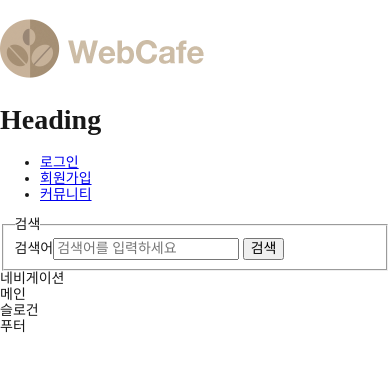
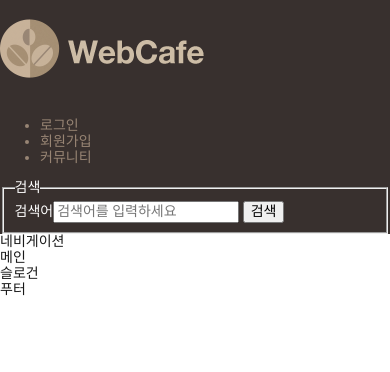
Before and after one commit to bockdori/MasterCamp, a plain HTML site: page webcafe.html in a window 390 px wide. Drawn offline with Linux system fonts and the light colour scheme; a web font is replaced by a local one.

Commit message:
모바일 헤더 레이아웃 지정

```diff
--- a/css/webcafe.css
+++ b/css/webcafe.css
@@ -22,8 +22,37 @@ body{
 }
 
 a{
-  color: inherit
+  color: inherit;
   text-decoration: none;
+}
+
+/* 공통 스타일 */
+
+
+/* 모바일 스타일 */
+@media screen and (min-width: 320px) and (max-width: 999px){
+  /* 모바일 헤더 */
+  .header{
+    background:#38302E;
+    color:#fff;
+    display: flex;
+    flex-direction: row;
+    flex-wrap: wrap; /* 줄 바꿈 해주세요 */
+  }
+
+  /* 모바일 멤버링크 */
+  .logo, .member, .search-form{
+    width: 100%;
+  }
+  .member{
+    color:#988574;
+    /* order: -1; */
+  }
+}
+
+/* 데스크탑 스타일 */
+@media screen and (min-width: 1000px){
+
 }
 
 /* a:link{
--- a/webcafe.html
+++ b/webcafe.html
@@ -11,7 +11,6 @@
     <div class="wrapper">
       <header class="header">
         <h1 class="logo"><a href="#"><img src="images/rwd-logo.png" alt="Web Cafe"></a></h1>
-        <h1>Heading</h1>
         <ul class="member">
           <li><a href="#">로그인</a></li>
           <li><a href="#">회원가입</a></li>
```
